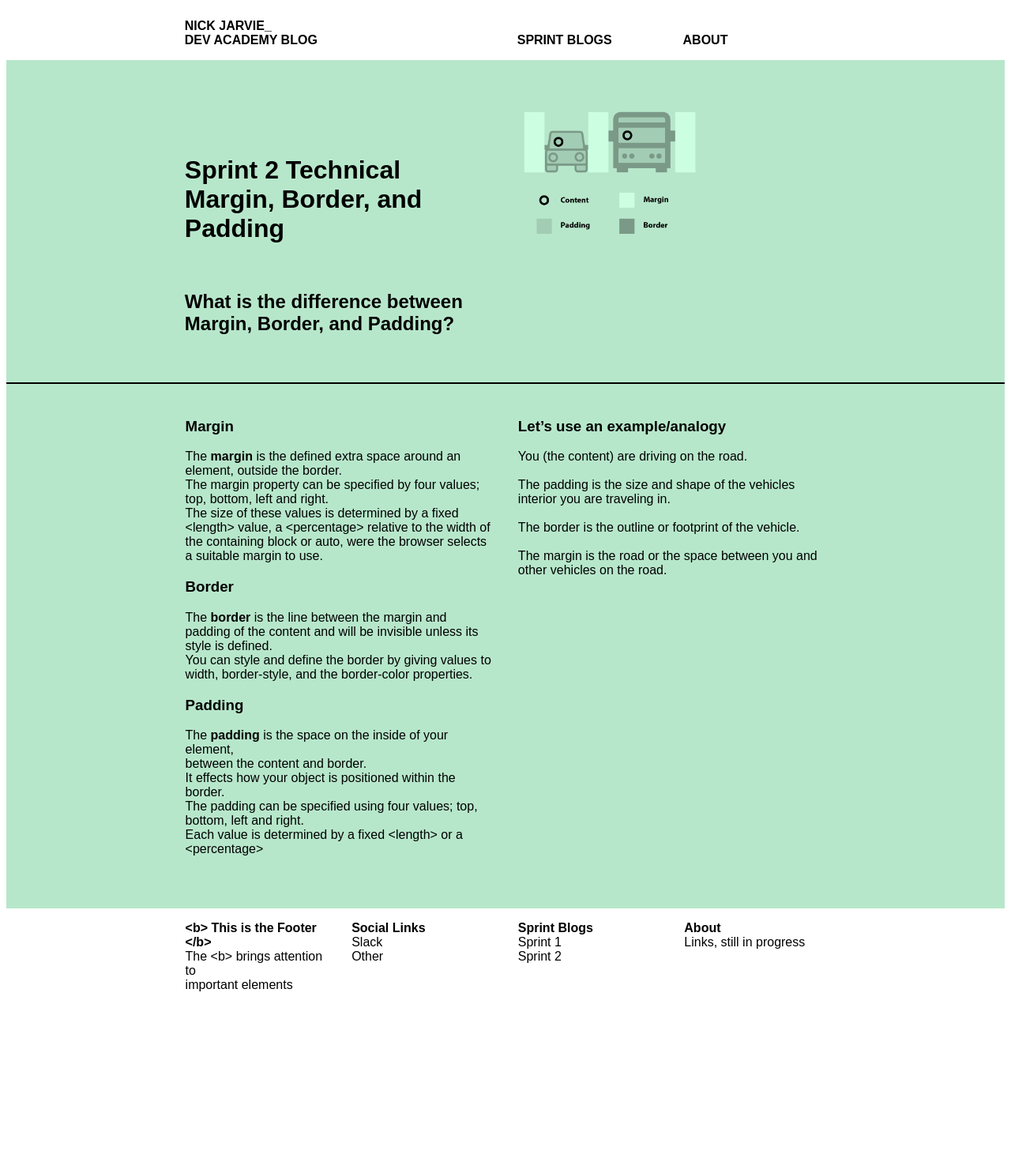
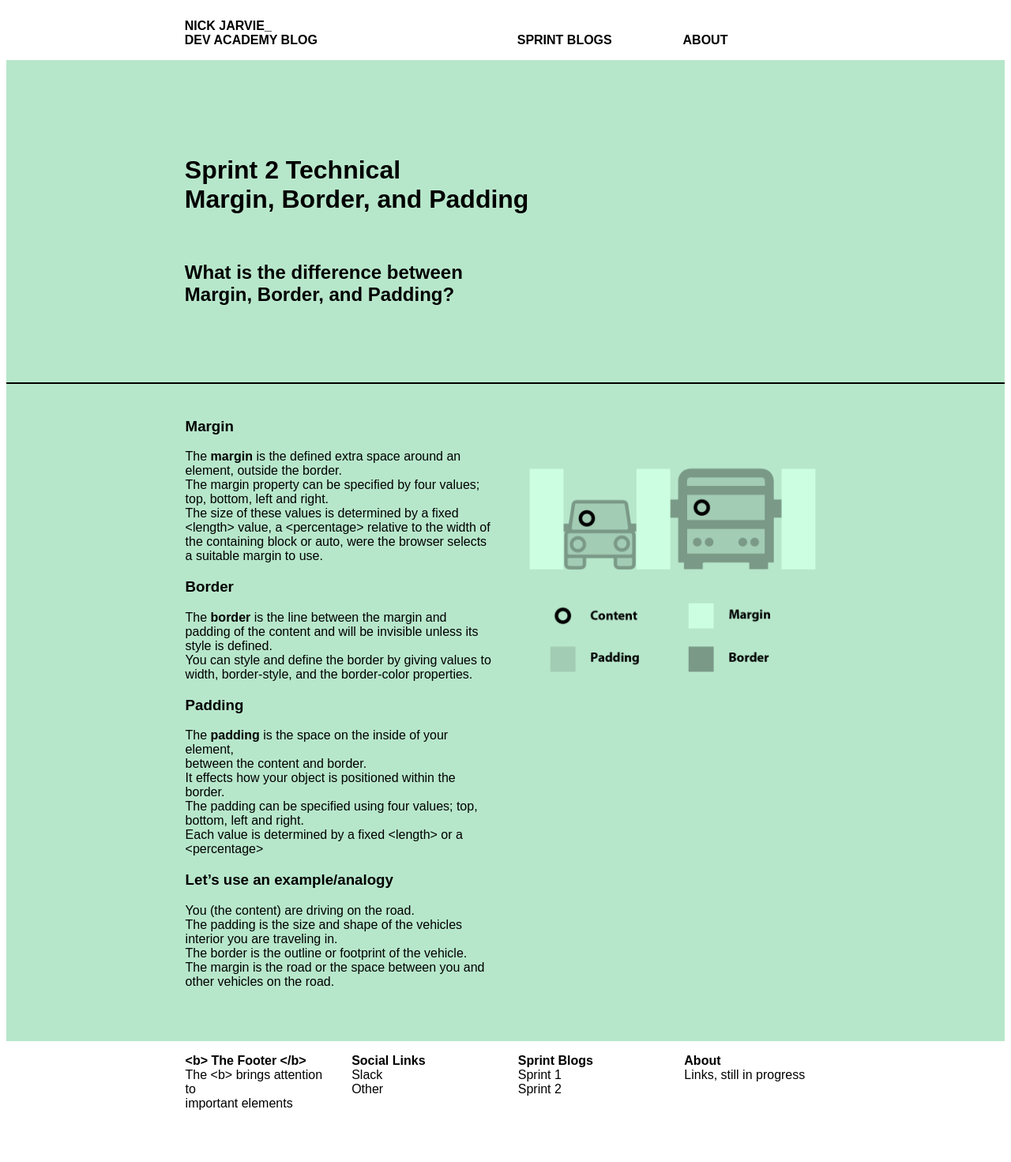
Before and after one commit to nick-jarvie/nick-jarvie.github.io, a plain HTML site: page blog/sprint2-technical.html in a window 1280 px wide. Shown: the whole page at 79% size. Before the commit the page ends 1308 px from the top, so only its background shows below. Drawn offline with Linux system fonts and the light colour scheme.

Commit message:
formating changes

```diff
--- a/blog/sprint2-technical.html
+++ b/blog/sprint2-technical.html
@@ -23,15 +23,12 @@
 
       <div class="rowblog-s2">
         <div class="sec-left"></div>
-        <div class="sec-6">
+        <div class="sec-8">
           <h1>Sprint 2 Technical <br> Margin, Border, and Padding </h1>
             <br>
           <h2>What is the difference between <br> Margin, Border, and Padding?<h/2>
         </div>
 
-        <div class="sec-6-image">
-          <img src="../images/MPBexample3.png" alt="Margin, Border, and Padding example" width=60%>
-        </div>
         <div class="sec-right"></div>
       </div>
 
@@ -58,25 +55,23 @@
             Each value is determined by a fixed &lt;length&gt; or a &lt;percentage&gt;
           </p>
 
-        </div>
-        <div class="col-4">
           <h3>Let’s use an example/analogy</h3>
 
           <p>You (the content) are driving on the road.<br>
-            <br>
             The padding is the size and shape of the vehicles interior you are traveling in.<br>
-            <br>
             The border is the outline or footprint of the vehicle.<br>
-            <br>
             The margin is the road or the space between you and other vehicles on the road.<br>
             </p>
+          </div>
+        <div class="col-4">
+          <div class="example-img"><img src="../images/MPBexample3.png" alt="Margin, Border, and Padding example"></div>
         </div>
         <div class="col-2"></div>
       </div>
 
       <div class="foot-row">
         <div class="foot-2"></div>
-        <div class="foot-2"><b>&lt;b&gt; This is the Footer &lt;/b&gt;</b><br>The &lt;b&gt; brings attention to<br>important elements<br></div>
+        <div class="foot-2"><b>&lt;b&gt; The Footer &lt;/b&gt;</b><br>The &lt;b&gt; brings attention to<br>important elements<br></div>
         <div class="foot-2"><b>Social Links</b><br>Slack<br>Other</div>
         <div class="foot-2"><b>Sprint Blogs</b><br>Sprint 1<br>Sprint 2<br></div>
         <div class="foot-2"><b>About</b><br>Links, still in progress<br></div>
--- a/styles/main.css
+++ b/styles/main.css
@@ -255,6 +255,18 @@ body {
     padding: 1em;
 }
 
+img{
+    max-width: 100%;
+    max-height: 100%;
+    display: block;
+}
+
+.example-img {
+    max-width: 400px;
+    min-width: 200px;
+    /*border: 1px solid black;*/
+}
+
 /* Blog page css below */
 
 .rowblog {
```
